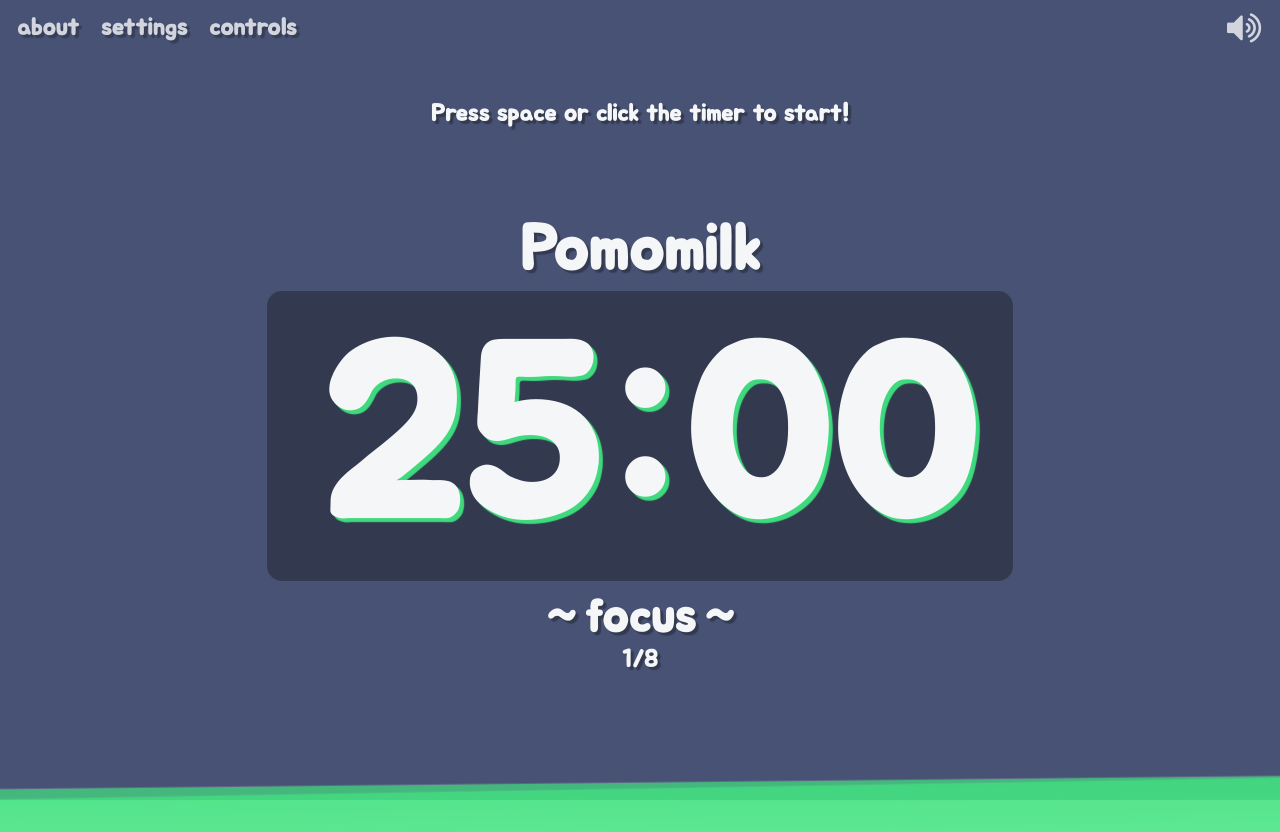
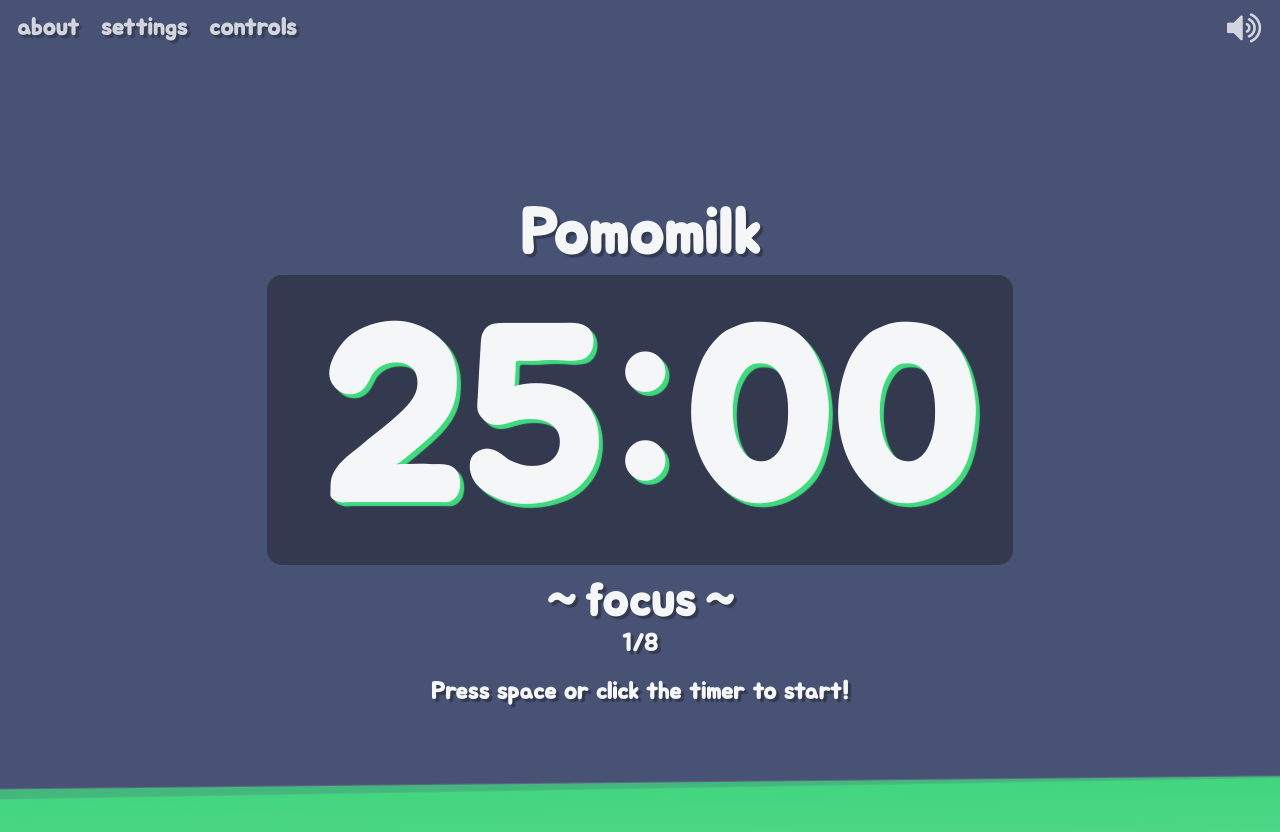
Before and after one commit to ahhreggi/pnc, a React (Create React App) app: page / in a window 1280 px wide. Before the commit the page ends 800 px from the top, so only its background shows below. Built offline with nearby package versions, Linux system fonts and the light colour scheme.

Commit message:
Fix welcome tip

```diff
--- a/src/App.js
+++ b/src/App.js
@@ -34,10 +34,10 @@ const App = () => {
   // TIPS ///////////////////////////////////////////////////////////
 
   useEffect(() => {
-    if (timer.enabled && showTip) {
+    if ((timer.enabled || settings.alert) && showTip) {
       setShowTip(null);
     }
-  }, [timer.enabled]);
+  }, [timer.enabled, settings.alert]);
 
   // MESSAGE ALERTS /////////////////////////////////////////////////
 
@@ -372,11 +372,6 @@ const App = () => {
 
       {/* Main Display */}
       <section className="display foreground">
-        <div className="tip">
-          {showTip &&
-            <h4>{showTip}</h4>
-          }
-        </div>
         <h2 className="title settings-toggle" onClick={() => setShowAbout(true)}>Pomomilk</h2>
         <Timer />
         <footer onClick={() => onToggleSettings()}>
@@ -391,6 +386,9 @@ const App = () => {
           <h4 className={`alert ${settings.alert ? "show" : ""} alert-${settings.alertTimeout}`}>
             {message}
           </h4>
+          <div className="tip">
+            <h4>{showTip}</h4>
+          </div>
         </div>
       </section>
 
--- a/src/App.scss
+++ b/src/App.scss
@@ -5,6 +5,7 @@
   height: 100vh;
   width: 100vw;
   min-height: 30rem;
+  padding-top: 2rem;
   @include flex-center;
   @include custom-scrollbar;
 
@@ -205,42 +206,8 @@
     padding: 6rem 0;
     @include flex-center-col;
 
-    .tip {
-      height: 2rem;
-
-      h4 {
-        animation: pulse 2s infinite;
-      }
-
-      @keyframes pulse {
-        0% {
-          transform: none;
-        }
-
-        10% {
-          transform: scale(1.05);
-        }
-
-        20% {
-          transform: none;
-        }
-
-        30% {
-          transform: scale(1.05);
-        }
-
-        40% {
-          transform: none;
-        }
-
-        100% {
-          transform: none;
-        }
-      }
-    }
-
     h2.title {
-      padding-top: 5rem;
+      padding-top: 1rem;
     }
 
     h3.mode {
@@ -289,6 +256,43 @@
           transition: 0.5s;
         }
       }
+
+      .tip {
+        @include flex-center;
+        align-items: flex-end;
+        margin-top: 0.5rem;
+
+        h4 {
+          animation: pulse 2s infinite;
+        }
+
+        @keyframes pulse {
+          0% {
+            transform: none;
+          }
+
+          10% {
+            transform: scale(1.05);
+          }
+
+          20% {
+            transform: none;
+          }
+
+          30% {
+            transform: scale(1.05);
+          }
+
+          40% {
+            transform: none;
+          }
+
+          100% {
+            transform: none;
+          }
+        }
+      }
+
     }
   }
 
```
